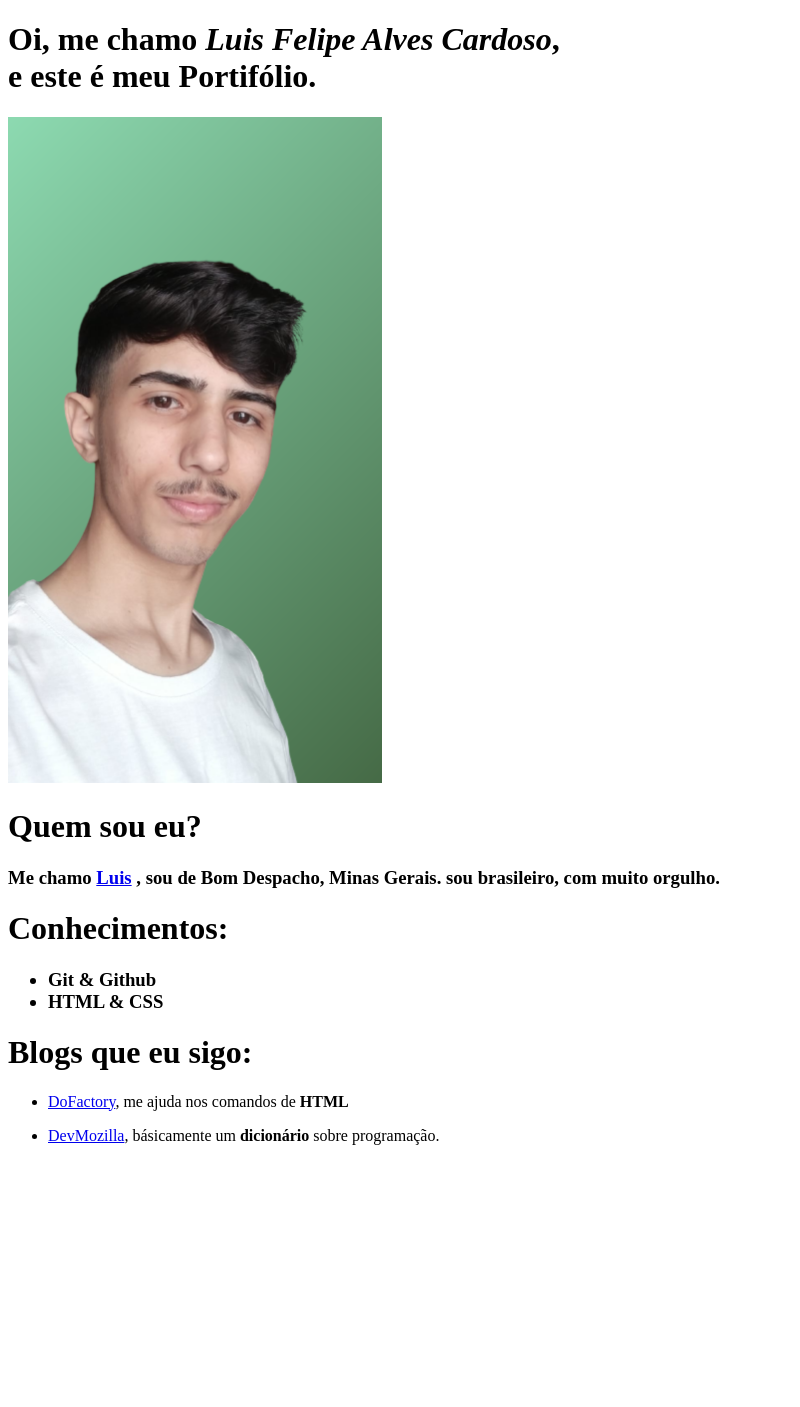
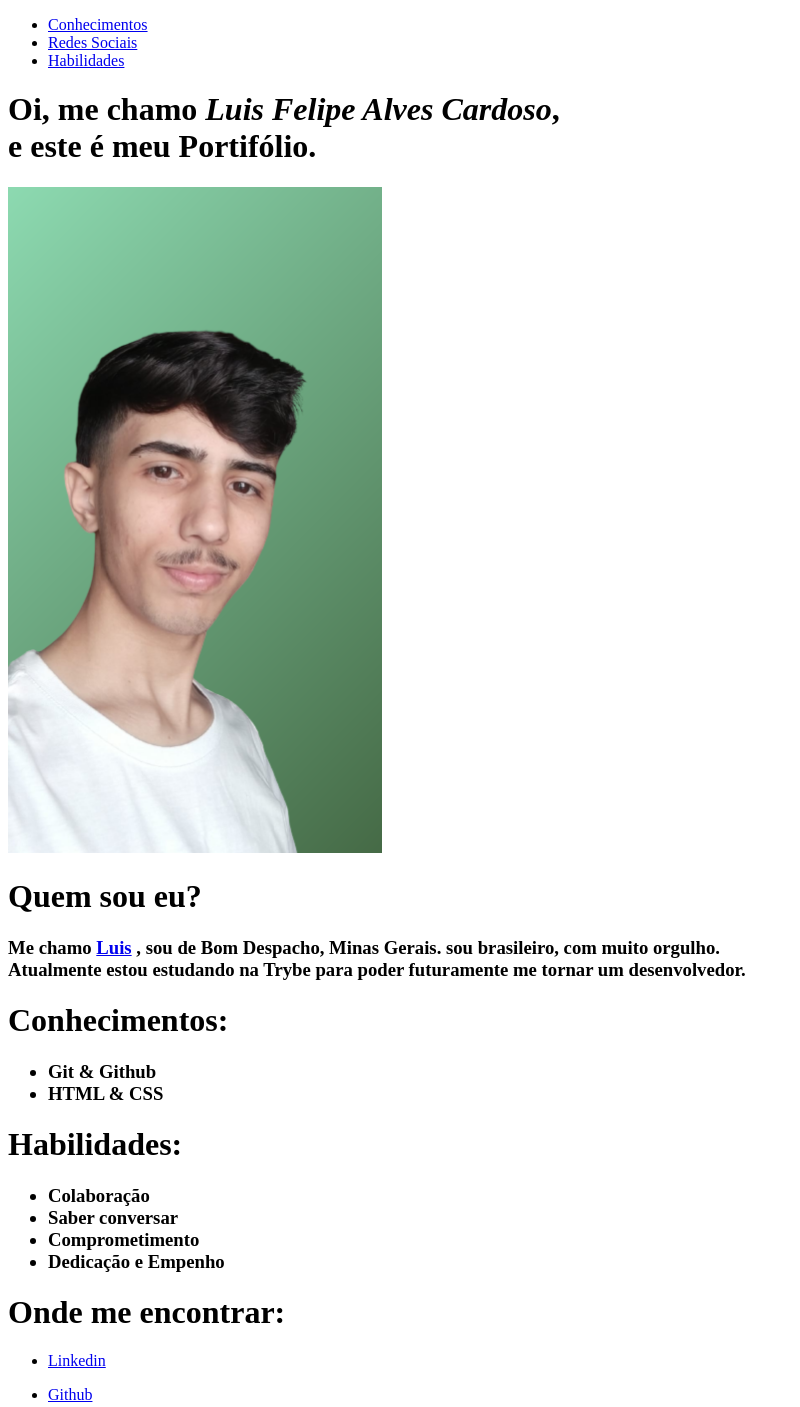
Before and after one commit to luisalvescrds/luisalvescrds.github.io, a plain HTML site: page index.html in a window 1280 px wide. Shown: the whole page, without its empty margins (0-800 px from the left). Before the commit the page ends 1161 px from the top, so only its background shows below. Drawn offline with Linux system fonts and the light colour scheme.

Commit message:
AdicionadoGuia

```diff
--- a/index.html
+++ b/index.html
@@ -10,28 +10,41 @@
   </style>
   <body>
     <!--PARTE 1-->
+    <ul>
+        <li><a href="#conhecimentos">Conhecimentos</a></li>
+        <li><a href="#redes">Redes Sociais</a></li>
+        <li><a href="#habilidades">Habilidades</a></li>
+    </ul>
+
     <h1>Oi, me chamo <em>Luis Felipe Alves Cardoso</em>,<br>
     e este é meu <strong>Portifólio.</strong></h1>
     <img id="foto_luis"src="Imagens/Design sem nome (1).png" alt="foto de luis sorrindo">
     <br>
     <h1>Quem sou eu?</h1>
     <h3><p>Me chamo <a href="#foto_luis">Luis</a> , sou de Bom Despacho, Minas Gerais.
-      sou brasileiro, com muito orgulho.
+      sou brasileiro, com muito orgulho.<br> Atualmente estou estudando na <strong>Trybe</strong>
+      para poder futuramente me tornar um desenvolvedor.
     </p></h3>
     <!--PARTE 2-->
-    <h1>Conhecimentos:</h1>
+    <h1 id="conhecimentos">Conhecimentos:</h1>
     <ul><h3>
         <li>Git & Github</li>
         <li>HTML & CSS</li>
     </ul></h3>
+    <h1 id="habilidades">Habilidades:</h1>
+    <ul><h3>
+        <li>Colaboração</li>
+        <li>Saber conversar</li>
+        <li>Comprometimento</li>
+        <li>Dedicação e Empenho</li>
+    </ul></h3>
     <!--PARTE 3-->
-    <h1>Blogs que eu sigo:</h1>
+    <h1 id="redes">Onde me encontrar:</h1>
     <ul>
-        <li><p><a href="https://www.dofactory.com/" target="_blank">DoFactory</a>, me ajuda nos comandos de <strong>HTML</strong></p></li>
-        <li><p><a href="https://developer.mozilla.org/" target="_blank">DevMozilla</a>, básicamente um <strong>dicionário</strong> sobre programação.</p></li>
-    <!--PARTE 4-->
-    </ul>
-
+        <li><p><a href="https://www.linkedin.com/in/luisalvescrds/" target="_blank">Linkedin</a>
+        <li><p><a href="https://github.com/luisalvescrds" target="_blank">Github</a>
+       </ul>
+<!--PARTE 4-->
 
 
 
```
